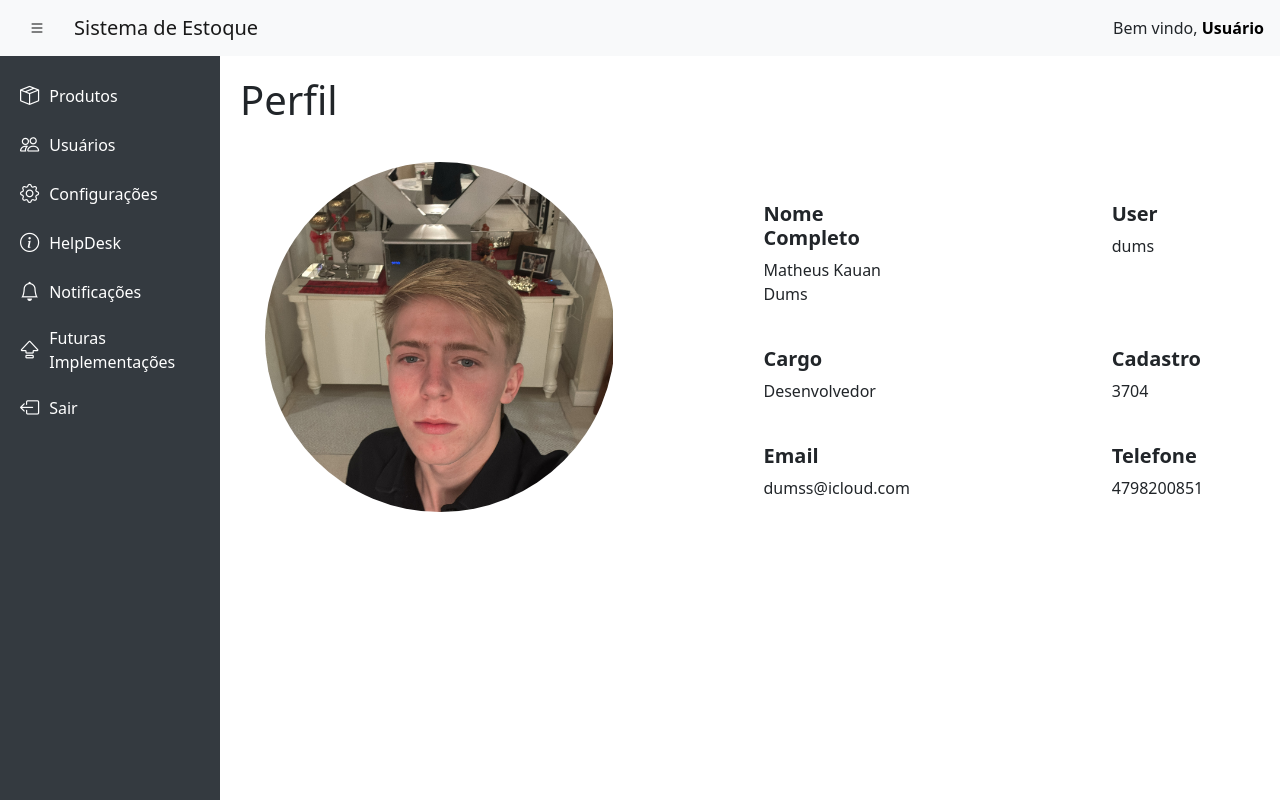
After one commit to MatheusDums/sistema_estoque_web, a PHP site: page /assets/pages/perfil.php in a window 1280 px wide. The commit adds this page. Run offline with PHP 8.4, Linux system fonts and the light colour scheme; data that the repository does not hold is empty.

Commit message:
layout de perfil e futuras implementações criados

```diff
--- /dev/null
+++ b/api/configImpl/implementacoes.php
@@ -0,0 +1,5 @@
+<?php
+
+require_once '../config/conector.php';
+
+$dados_cadastro = filter_input_array(INPUT_POST, FILTER_DEFAULT);
--- a/assets/css/style.css
+++ b/assets/css/style.css
@@ -99,3 +99,39 @@ body {
 .hiddenBadge {
     display: none !important;
 }
+
+
+/* Perfil */
+
+.infos {
+    display: flex;
+}
+
+.imagem-container {
+    overflow: hidden;
+}
+
+.imagem-quadrada {
+    display: flex;
+    width: 350px;
+    height: 350px;
+    object-fit: cover;
+    object-position: center;
+    border-radius: 50%;
+    margin: 30px 25px;
+}
+
+.dadosPerfil {
+    margin: 70px 0px 0px 150px;
+}
+
+.dados {
+    display: grid;
+    grid-template-columns: 1fr 1fr;
+    gap: 20px 200px;
+    margin-bottom: 25px;
+}
+.dado {
+    display: flex;
+    flex-direction: column;
+}
--- /dev/null
+++ b/assets/js/scriptPerfil.js
@@ -0,0 +1,22 @@
+$(document).ready(function () {
+    function atualizarBadge() {
+        $.ajax({
+            url: "../../api/configNot/listar.php", // sobe 1 nível
+            method: "GET",
+            dataType: "json",
+            success: function (data) {
+                const naoLidas = Array.isArray(data) ? data.filter(n => n.lida == 0).length : 0;
+                const $badge = $(".notification-badge");
+
+                if (naoLidas > 0) {
+                    $badge.removeClass("hiddenBadge");
+                } else {
+                    $badge.addClass("hiddenBadge");
+                }
+            }
+        });
+    }
+
+    atualizarBadge();
+    setInterval(atualizarBadge, 30000);
+});
--- a/assets/pages/help.html
+++ b/assets/pages/help.html
@@ -20,7 +20,7 @@
         <a class="navbar-brand" href="../../index.html">Sistema de Estoque</a>
 
         <div class="ms-auto  d-flex align-items-center gap-3">
-            <p class="text-dark text-center margin-auto">Bem vindo, <a style="text-decoration: none; color: black;" href="perfil.html"><b>Usuário</b></a></p>
+            <p class="text-dark text-center margin-auto">Bem vindo, <a style="text-decoration: none; color: black;" href="perfil.php"><b>Usuário</b></a></p>
         </div>
     </nav>
 
@@ -34,6 +34,7 @@
             <i class="bi bi-bell"></i> Notificações
             <span class="notification-badge hiddenBadge"></span>
         </a>
+        <a href="./futuras.html"><i class="bi bi-capslock"></i> Futuras Implementações</a>
         <a href="exit.php"><i class="bi bi-box-arrow-left"></i><span> Sair</span></a>
     </section>
 
--- a/assets/pages/notificacoes.php
+++ b/assets/pages/notificacoes.php
@@ -22,7 +22,7 @@
 
         <div class="ms-auto  d-flex align-items-center gap-3">
             <p class="text-dark text-center margin-auto">Bem vindo, <a style="text-decoration: none; color: black;"
-                    href="assets/pages/perfil.html"><b>Usuário</b></a></p>
+                    href="./perfil.php"><b>Usuário</b></a></p>
         </div>
     </nav>
 
@@ -38,6 +38,7 @@
             <span>Notificações</span>
             <span class="notification-badge hiddenBadge" id="notificationBadge"></span>
         </a>
+        <a href="./futuras.html"><i class="bi bi-capslock"></i> Futuras Implementações</a>
         <a href="./exit.php"><i class="bi bi-box-arrow-left"></i><span> Sair</span></a>
     </section>
 
--- /dev/null
+++ b/assets/pages/perfil.php
@@ -0,0 +1,116 @@
+<!DOCTYPE html>
+<html lang="pt-br">
+
+<head>
+    <meta charset="UTF-8">
+    <meta name="viewport" content="width=device-width, initial-scale=1.0">
+    <title>Sistema de Estoque - Perfil</title>
+    <link href="../bootstrap-5.2.1-dist/css/bootstrap.min.css" rel="stylesheet">
+    <link rel="stylesheet" href="https://cdn.jsdelivr.net/npm/bootstrap-icons@1.10.5/font/bootstrap-icons.css">
+    <link rel="stylesheet" href="../css/datatables.min.css">
+    <link rel="stylesheet" href="../css/style.css">
+</head>
+
+
+<body>
+    <!-- header -->
+    <nav class="navbar navbar-expand navbar-light navbar-custom">
+        <a class="btn btn-link me-3" id="toggleSidebar">
+            <i class="bi bi-list" style="color: black;"></i>
+        </a>
+
+        <a class="navbar-brand" href="../../index.html">Sistema de Estoque</a>
+
+        <div class="ms-auto  d-flex align-items-center gap-3">
+            <p class="text-dark text-center margin-auto">Bem vindo, <a style="text-decoration: none; color: black;" href="#"><b>Usuário</b></a></p>
+        </div>
+    </nav>
+
+    <!-- sidebar -->
+    <section class="sidebar" id="sidebar">
+<!--         <a href="../../index.html"><i class="bi bi-speedometer2"></i><span> Produtos</span></a> -->
+        <a href="../../index.html"><i class="bi bi-box-seam"></i><span> Produtos</span></a>
+        <a href="usuarios.html"><i class="bi bi-people"></i><span> Usuários</span></a>
+        <a href="configuracoes.html"><i class="bi bi-gear"></i><span> Configurações</span></a>
+        <a href="help.html"><i class="bi bi-info-circle"></i><span> HelpDesk</span></a>
+        <a href="./notificacoes.php" class="notification-link">
+            <i class="bi bi-bell"></i> Notificações
+            <span class="notification-badge hiddenBadge"></span>
+        </a>
+        <a href="./futuras.html"><i class="bi bi-capslock"></i> Futuras Implementações</a>
+        <a href="exit.php"><i class="bi bi-box-arrow-left"></i><span> Sair</span></a>
+    </section>
+
+    <!-- conteúdo principal -->
+    <main class="main-content" id="mainContent">
+        <section>
+            <h1>Perfil</h1>
+        </section>
+
+        <section id="perfil">
+            <div class="infos">
+                <div class="fotoPerfil imagem-container">
+                    <img class="imagem-quadrada" src="../arquivos/uploadsUsers/68a29808cf9b6-F6C46D34-23C4-4468-B07C-A2FCC26C400D (1).JPEG" alt="">
+                </div>
+                <div class="dadosPerfil">
+                    <div class="dados">
+                        <div class="dado">
+                            <h5 class="dadoTitle"><b>Nome Completo</b></h5>
+                            <p class="dadoCont">Matheus Kauan Dums</p>
+                        </div>
+                        <div class="dado">
+                            <h5 class="dadoTitle"><b>User</b></h5>
+                            <p class="dadoCont">dums</p>
+                        </div>
+                    </div>
+
+                    <div class="dados">
+                        <div class="dado">
+                            <h5 class="dadoTitle"><b>Cargo</b></h5>
+                            <p class="dadoCont">Desenvolvedor</p>
+                        </div>
+                        <div class="dado">
+                            <h5 class="dadoTitle"><b>Cadastro</b></h5>
+                            <p class="dadoCont">3704</p>
+                        </div>
+                    </div>
+
+                    <div class="dados">
+                        <div class="dado">
+                            <h5 class="dadoTitle"><b>Email</b></h5>
+                            <p class="dadoCont">dumss@icloud.com</p>
+                        </div>
+                        <div class="dado">
+                            <h5 class="dadoTitle"><b>Telefone</b></h5>
+                            <p class="dadoCont">4798200851</p>
+                        </div>
+                    </div>
+
+                    <div class="configs">
+                        <div class="social">
+
+                        </div>
+                        <div class="passChange">
+
+                        </div>
+                    </div>
+
+
+
+                </div>
+
+            </div>
+
+        </section>
+
+
+    </main>
+
+    <script src="../js/jquery-3.7.1.min.js"></script>
+    <script src="../bootstrap-5.2.1-dist/js/bootstrap.min.js"></script>
+    <script src="../js/datatables.min.js"></script>
+    <script src="../js/script.js?v=<?= filemtime('../js/script.js') ?>"></script>
+    <script src="../js/scriptPerfil.js?v=<?= filemtime('../js/scriptPerfil.js') ?>"></script>
+</body>
+
+</html>
--- a/assets/pages/usuarios.html
+++ b/assets/pages/usuarios.html
@@ -19,7 +19,7 @@
         </a>
         <a class="navbar-brand" href="../../index.html">Sistema de Estoque</a>
         <div class="ms-auto  d-flex align-items-center gap-3">
-            <p class="text-dark text-center margin-auto"> Bem vindo, <a href="#" style="text-decoration: none; color: black;">
+            <p class="text-dark text-center margin-auto"> Bem vindo, <a href="./perfil.php" style="text-decoration: none; color: black;">
                 <b id="usuarioPopover"  data-bs-container="body" data-bs-toggle="popover" data-bs-placement="bottom"
                  data-bs-content="Aqui você acessa seu perfil e configurações">Usuário</b></a>
             </p>
@@ -36,6 +36,7 @@
             <i class="bi bi-bell"></i> Notificações
             <span class="notification-badge hiddenBadge"></span>
         </a>
+        <a href="./futuras.html"><i class="bi bi-capslock"></i> Futuras Implementações</a>
         <a href="exit.php"><i class="bi bi-box-arrow-left"></i><span> Sair</span></a>
     </section>
 
--- a/index.html
+++ b/index.html
@@ -22,7 +22,7 @@
 
         <div class="ms-auto  d-flex align-items-center gap-3">
             <p class="text-dark text-center margin-auto">Bem vindo, <a style="text-decoration: none; color: black;"
-                    href="assets/pages/perfil.html"><b>Usuário</b></a></p>
+                    href="assets/pages/perfil.php"><b>Usuário</b></a></p>
         </div>
     </nav>
 
@@ -37,6 +37,7 @@
             <i class="bi bi-bell"></i> Notificações
             <span class="notification-badge hiddenBadge"></span>
         </a>
+        <a href="assets/pages/futuras.html"><i class="bi bi-capslock"></i> Futuras Implementações</a>
         <a href="assets/pages/exit.php"><i class="bi bi-box-arrow-left"></i><span> Sair</span></a>
     </section>
 
```
Also changed, not shown: assets/js/ScriptImp.js (added, +22 -0 lines), assets/js/scriptConfig.js (added, +22 -0 lines), assets/pages/configuracoes.html (+11 -9 lines), assets/pages/futuras.html (added, +132 -0 lines), assets/pages/perfil.html (deleted, +0 -60 lines), assets/arquivos/uploads/68b25dfeaa161-list-columns.svg (added).
